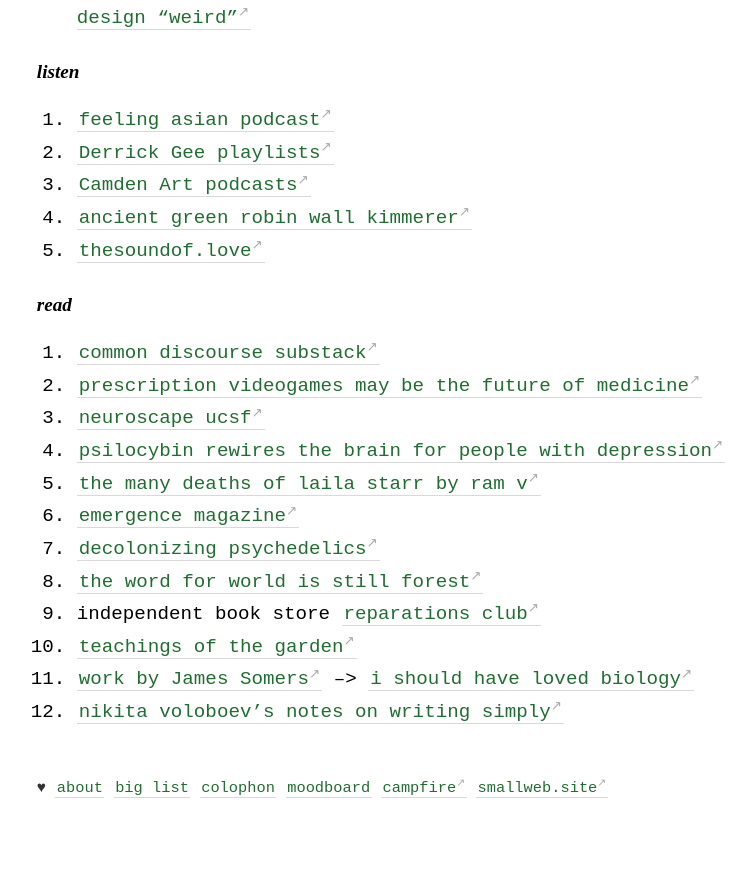
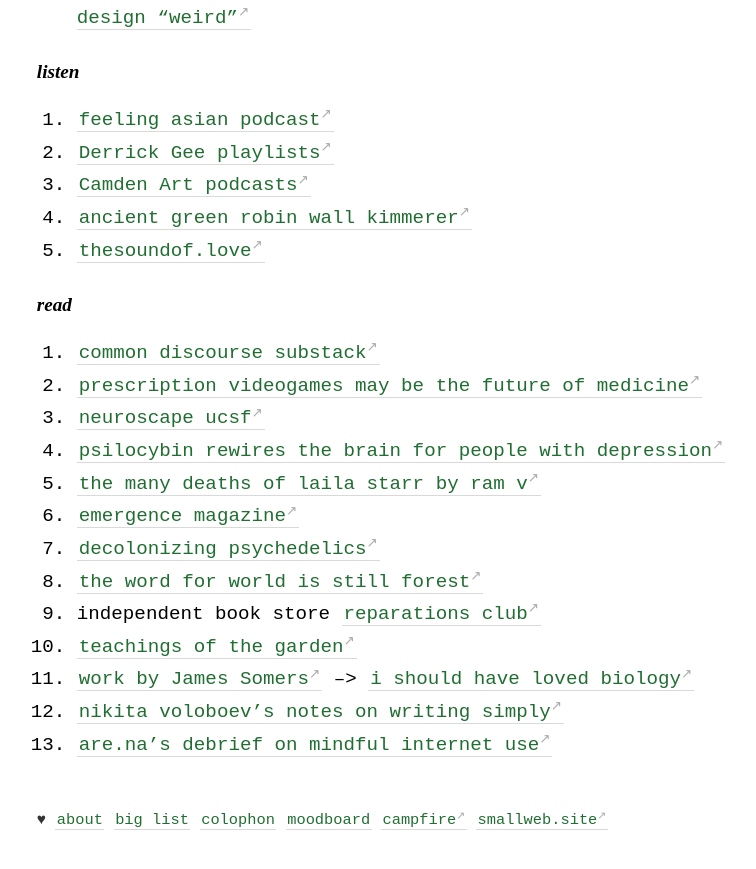
Before and after one commit to geminiworms/talyssagarden.github.io, a Jekyll site: the page built from _pages/big-list.md, in a window 1280 px wide and 900 px high, scrolled down 1361 px. Shown: the top 869 px of the window, without its empty margins (40-796 px from the left). Built offline with Jekyll 4.4.1, drawn with Linux system fonts in a browser that asks for light colours.

Commit message:
Update big-list.md

```diff
--- a/_pages/big-list.md
+++ b/_pages/big-list.md
@@ -61,3 +61,4 @@
 10. [teachings of the garden](https://www.schlebruegge.com/en/content/teachings-garden)
 11. [work by James Somers](https://jsomers.net/) --> [i should have loved biology](https://jsomers.net/i-should-have-loved-biology/)
 12. [nikita voloboev's notes on writing simply](https://wiki.nikiv.dev/writing/)
+13. [are.na's debrief on mindful internet use](https://www.are.na/blog/workshop-debrief-mindful-internet)
```
